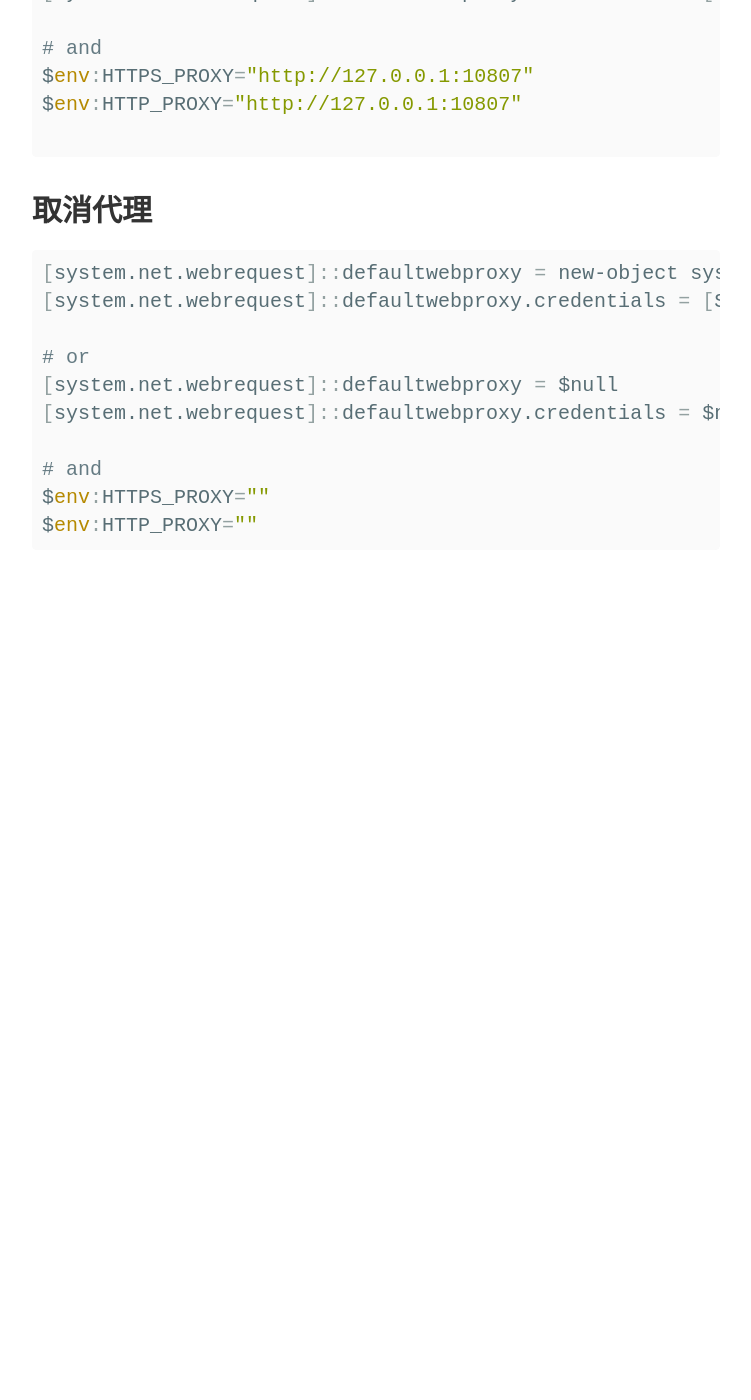
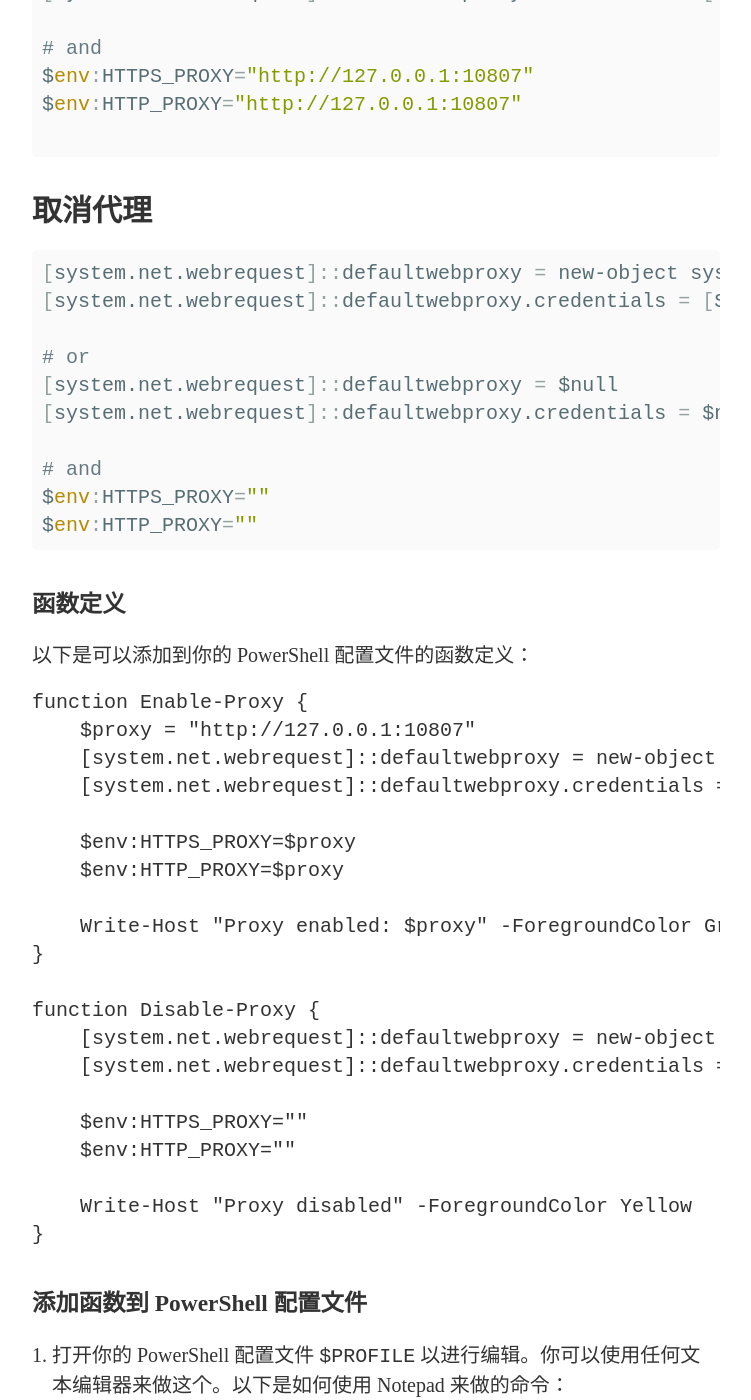
Before and after one commit to smallevilbeast/smallevilbeast.github.io, a Jekyll site: the page built from _posts/2023-10-15-powershell-proxy.md, in a window 1280 px wide and 1400 px high, scrolled down 437 px. Shown: the whole window, without its empty margins (264-1015 px from the left). Built offline with Jekyll 4.4.1, drawn with Linux system fonts in a browser that asks for light colours; some web fonts are replaced; before the commit the page ends 1067 px from its top, so only the background shows below that; some of the changed text lies outside the part shown.

Commit message:
update powershell proxy

````diff
--- a/_posts/2023-10-15-powershell-proxy.md
+++ b/_posts/2023-10-15-powershell-proxy.md
@@ -31,3 +31,51 @@ $env:HTTP_PROXY="http://127.0.0.1:10807"
 $env:HTTPS_PROXY=""
 $env:HTTP_PROXY=""
 ```
+
+### 函数定义
+以下是可以添加到你的 PowerShell 配置文件的函数定义：
+
+```PowerShell
+function Enable-Proxy {
+    $proxy = "http://127.0.0.1:10807"
+    [system.net.webrequest]::defaultwebproxy = new-object system.net.webproxy($proxy)
+    [system.net.webrequest]::defaultwebproxy.credentials = [System.Net.CredentialCache]::DefaultNetworkCredentials
+
+    $env:HTTPS_PROXY=$proxy
+    $env:HTTP_PROXY=$proxy
+
+    Write-Host "Proxy enabled: $proxy" -ForegroundColor Green
+}
+
+function Disable-Proxy {
+    [system.net.webrequest]::defaultwebproxy = new-object system.net.webproxy
+    [system.net.webrequest]::defaultwebproxy.credentials = [System.Net.CredentialCache]::DefaultNetworkCredentials
+
+    $env:HTTPS_PROXY=""
+    $env:HTTP_PROXY=""
+
+    Write-Host "Proxy disabled" -ForegroundColor Yellow
+}
+```
+
+### 添加函数到 PowerShell 配置文件
+1. 打开你的 PowerShell 配置文件 `$PROFILE` 以进行编辑。你可以使用任何文本编辑器来做这个。以下是如何使用 Notepad 来做的命令：
+    ```PowerShell
+    notepad.exe $PROFILE
+    ```
+    如果 `$PROFILE` 文件不存在，你需要创建它：
+    ```PowerShell
+    if (!(Test-Path $PROFILE)) {
+        New-Item -Type File -Path $PROFILE -Force
+    }
+    notepad.exe $PROFILE
+    ```
+
+2. 将上述的函数定义粘贴到配置文件中，并保存文件。
+
+3. 关闭并重新打开 PowerShell。
+
+### 使用函数
+- 要开启代理，只需在 PowerShell 中键入 `Enable-Proxy` 并按 Enter。
+
+- 要关闭代理，键入 `Disable-Proxy` 并按 Enter。
````
